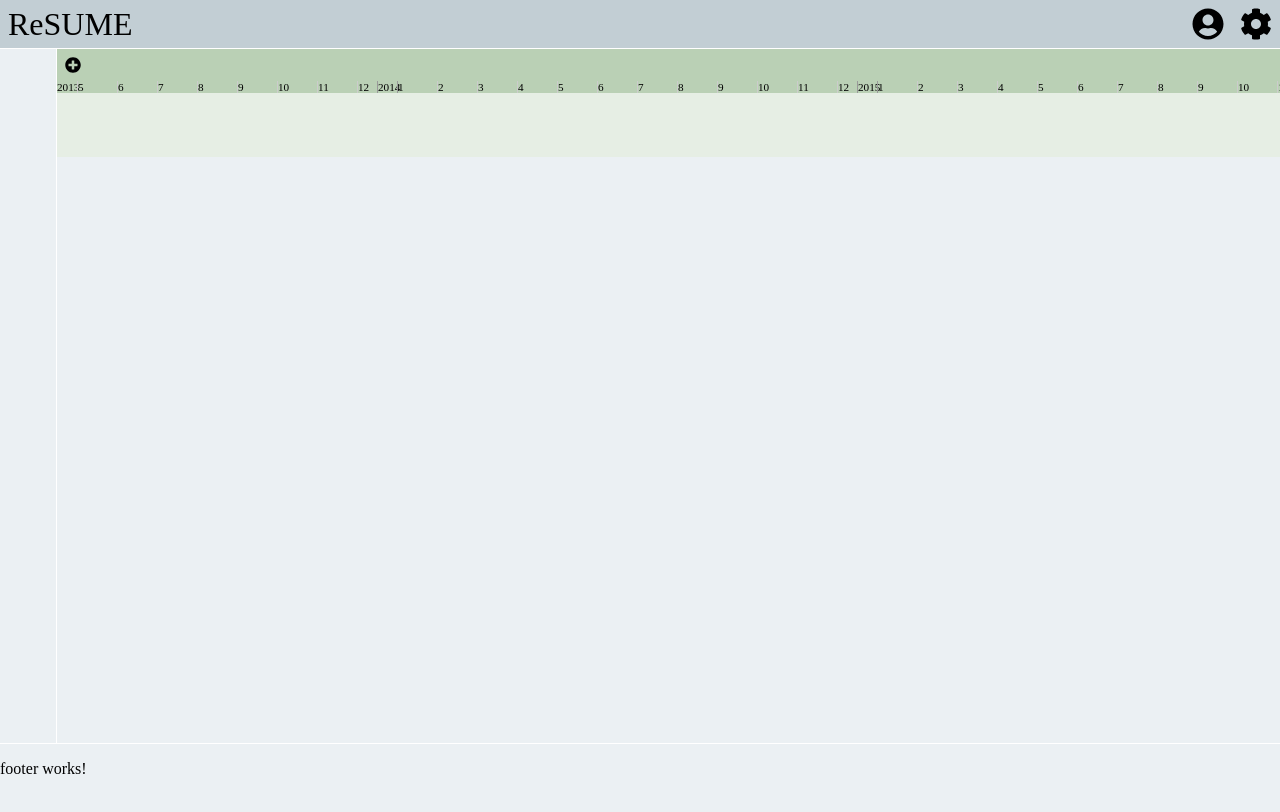
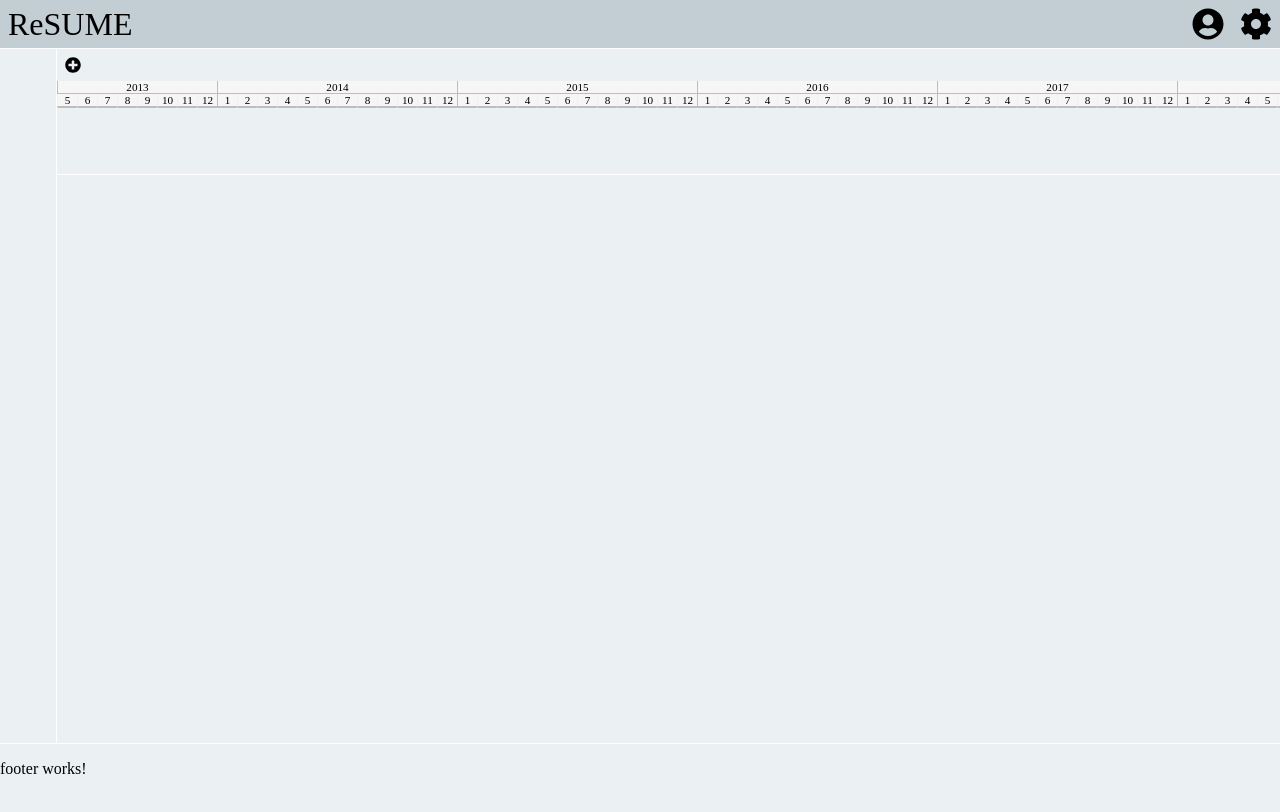
Before and after one commit to FatmanBros/resume, an Angular app: page /resume in a window 1280 px wide. Shown: the top 812 px of the page. Built offline with nearby package versions, Linux system fonts and the light colour scheme.

Commit message:
fix: グリッド周りの表示を作成

```diff
--- a/src/app/resume-board/resume-board.component.scss
+++ b/src/app/resume-board/resume-board.component.scss
@@ -1,12 +1,3 @@
-$border-size: 1px;
-$border-style: solid $border-size #dde0e2;
 :host {
-  display: flex;
-  flex-direction: column;
-  margin: 0.3rem;
-  margin-left: 3.5rem;
-
-  filter: drop-shadow(10px 10px 10px rgba(0,0,0,0.6));
-
-  min-height: 20rem;
+  border-top: solid 1px #fff;
 }
--- a/src/app/resume-grid/resume-grid.component.html
+++ b/src/app/resume-grid/resume-grid.component.html
@@ -1,27 +1,18 @@
 <div class="grid overflow-x">
-  <div class="grid-header">
-    <!-- 追加ボタン -->
-    <app-icon-button [iconClass]="iconConstants.plus" (onClick)="addResumeBoard($event)" [tooltipText]="'追加'">
-    </app-icon-button>
-    <div class="flex-h">
-      <ng-container *ngFor="let month of month; let i = index;">
-        <!-- 年 -->
-        <div class="cell year">
-          <ng-container *ngIf="i === 0 || month.month === '1'">
-            <div [ngClass]="{ 'january': month.month === '1'}">
-              {{month.year}}
-            </div>
-          </ng-container>
-        </div>
-        <!-- 月 -->
-        <div class="cell month" [ngClass]="{ 'january': month.month === '1'}">{{month.month}}</div>
-      </ng-container>
-    </div>
-  </div>
-  <div class="grid-body">
-    <!-- コンテンツグリッド -->
-    <ng-container *ngFor="let month of month; let i = index;">
-      <div class="cell body" [ngClass]="{ 'january': month.month === '1'}"></div>
-    </ng-container>
-  </div>
+  <!-- 追加ボタン -->
+  <app-icon-button [iconClass]="iconConstants.plus" (onClick)="addResumeBoard($event)" [tooltipText]="'追加'">
+  </app-icon-button>
+  <!-- 年ヘッダ -->
+  <ul class="flex-h">
+    <li class="cell year" *ngFor="let year of years; let i = index;" [ngStyle]="year.style">{{year.year}}</li>
+  </ul>
+  <ul class="flex-h body">
+    <li *ngFor="let month of months; let i = index;">
+      <!-- 月 -->
+      <div class="cell" [ngClass]="{ 'january': month.month === '1'}" [ngStyle]="defaultCellStyle">
+        {{month.month}}</div>
+      <!-- グリッド -->
+      <div class="cell" [ngClass]="{ 'january': month.month === '1'}" [ngStyle]="defaultCellStyle"></div>
+    </li>
+  </ul>
 </div>
--- a/src/app/resume-grid/resume-grid.component.scss
+++ b/src/app/resume-grid/resume-grid.component.scss
@@ -1,32 +1,19 @@
-$base-color: rgb(215, 228, 212);
-.grid-header {
-  background-color: darken($base-color, $amount: 10%);
-}
-
-$border-color: #999;
+$border-color: #bdbdbd;
 $header-grid-style: solid 1px $border-color;
 
-$cell-width: 19px;
 .cell {
-  font-size: 0.7rem;
-  min-width: $cell-width;
-  max-width: $cell-width;
+  font-size: 0.7rem !important;
+  border-left: solid 1px lighten($border-color, 20%);
+  border-bottom: solid 1px $border-color;
+  background-color: #f6f6f6;
+  text-align: center;
 }
-.cell.year {
-  min-width: calc(#{$cell-width} + 1px);
-  max-width: calc(#{$cell-width} + 1px);
-}
-.month {
-  border-left: solid 1px lighten($border-color, 20%);
-}
-$min-height: 4rem;
-.grid-body {
-  min-height: $min-height;
-  background-color: lighten($base-color, 5%);
-}
-.cell.body {
-  border-left: solid 1px lighten($border-color, 20%);
+.year {
+  border-left: $header-grid-style !important;
 }
 .january {
-  border-left: $header-grid-style;
+  border-left: $header-grid-style !important;
 }
+.body {
+  height: 5rem;
+}
--- a/src/app/resume-grid/resume-grid.component.ts
+++ b/src/app/resume-grid/resume-grid.component.ts
@@ -32,12 +32,12 @@ export class ResumeGridComponent extends BaseComponent {
   /**
    * 年リスト
    */
-  public years: { year: string, count: number }[];
+  public years: { year: string, count: number, style: { [key: string]: string } }[];
 
   /**
    * 月リスト
    */
-  public month: { year: string, month: string, position: number }[];
+  public months: { year: string, month: string, position: number }[];
 
   // TODO: 履歴のサーバー取得処理
   public resumes: Resume[] = [];
@@ -45,7 +45,13 @@ export class ResumeGridComponent extends BaseComponent {
   /**
    * セルのサイズ
    */
-  public cellWidth: 19;
+  public cellWidth = 19;
+
+  public defaultCellStyle = {
+    'width': this.cellWidth + 'px',
+    'min-width': this.cellWidth + 'px',
+    'max-width': this.cellWidth + 'px',
+  }
 
   constructor(
     injector: Injector,
@@ -83,6 +89,16 @@ export class ResumeGridComponent extends BaseComponent {
       obj.count += 1;
       d = DateUtility.addMonths(d, 1);
     }
+
+    // 年リストのスタイル作成
+    this.years.forEach(year => {
+      let width = year.count * (this.cellWidth + 1) - 1 + 'px';
+      year.style = {
+        'width': width,
+        'min-width': width,
+        'max-width': width,
+      }
+    });
   }
 
   /**
@@ -92,10 +108,10 @@ export class ResumeGridComponent extends BaseComponent {
     let d = new Date(this.termFrom);
     let end = DateUtility.getYearMonth(this.termTo);
 
-    this.month = [];
+    this.months = [];
     let i = 0;
     while (DateUtility.getYearMonth(d) !== end) {
-      this.month.push({
+      this.months.push({
         year: '' + d.getFullYear(),
         month: '' + (d.getMonth() + 1),
         position: this.cellWidth * i,
--- a/src/styles.scss
+++ b/src/styles.scss
@@ -10,6 +10,13 @@ body {
   margin: 0 !important;
 
   background-color: rgb(235, 240, 243);
+}
+
+ul, li {
+  list-style-type: none;
+  margin-block-start: 0;
+  margin-block-end: 0;
+  padding-inline-start: 0;
 }
 
 .flex-h {
```
